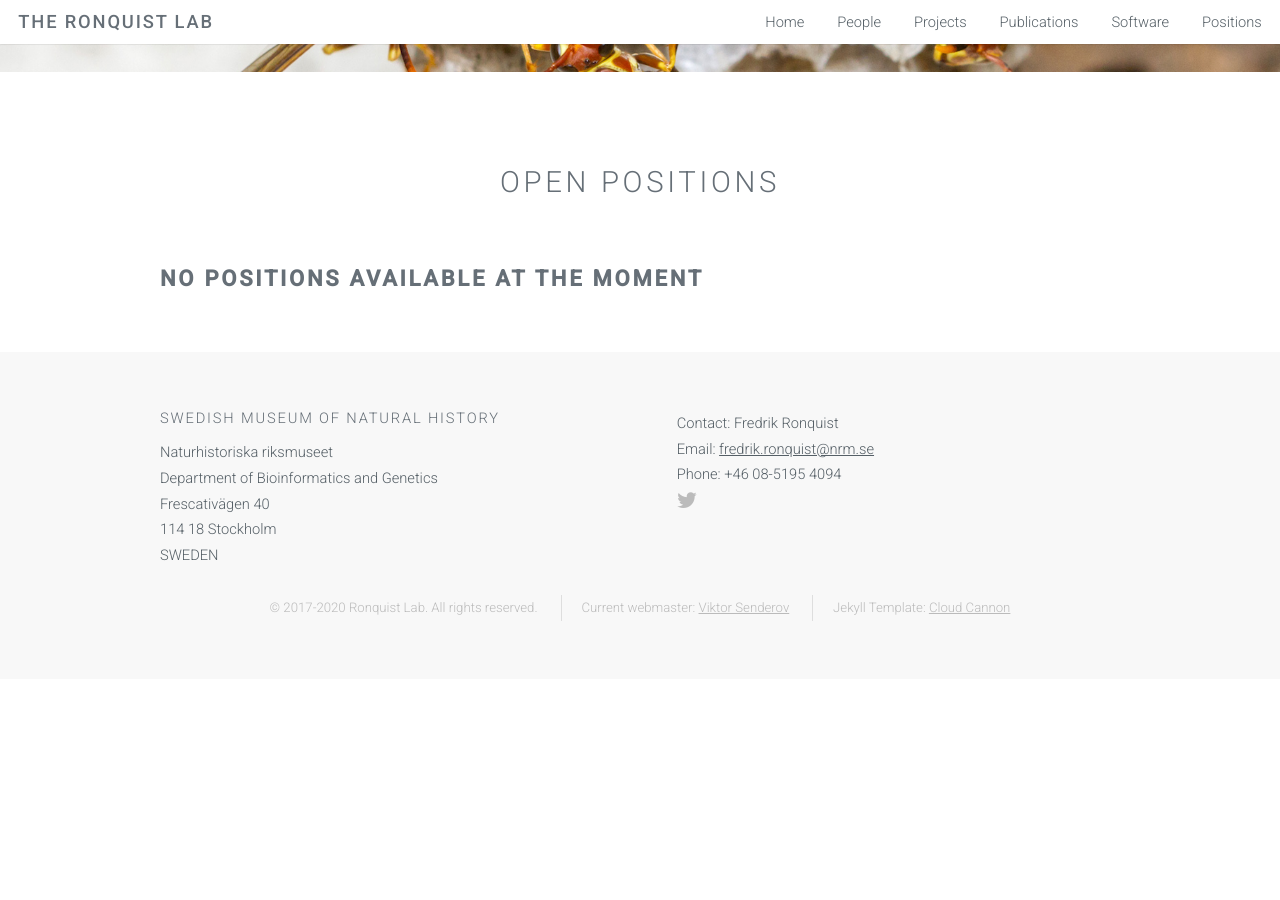
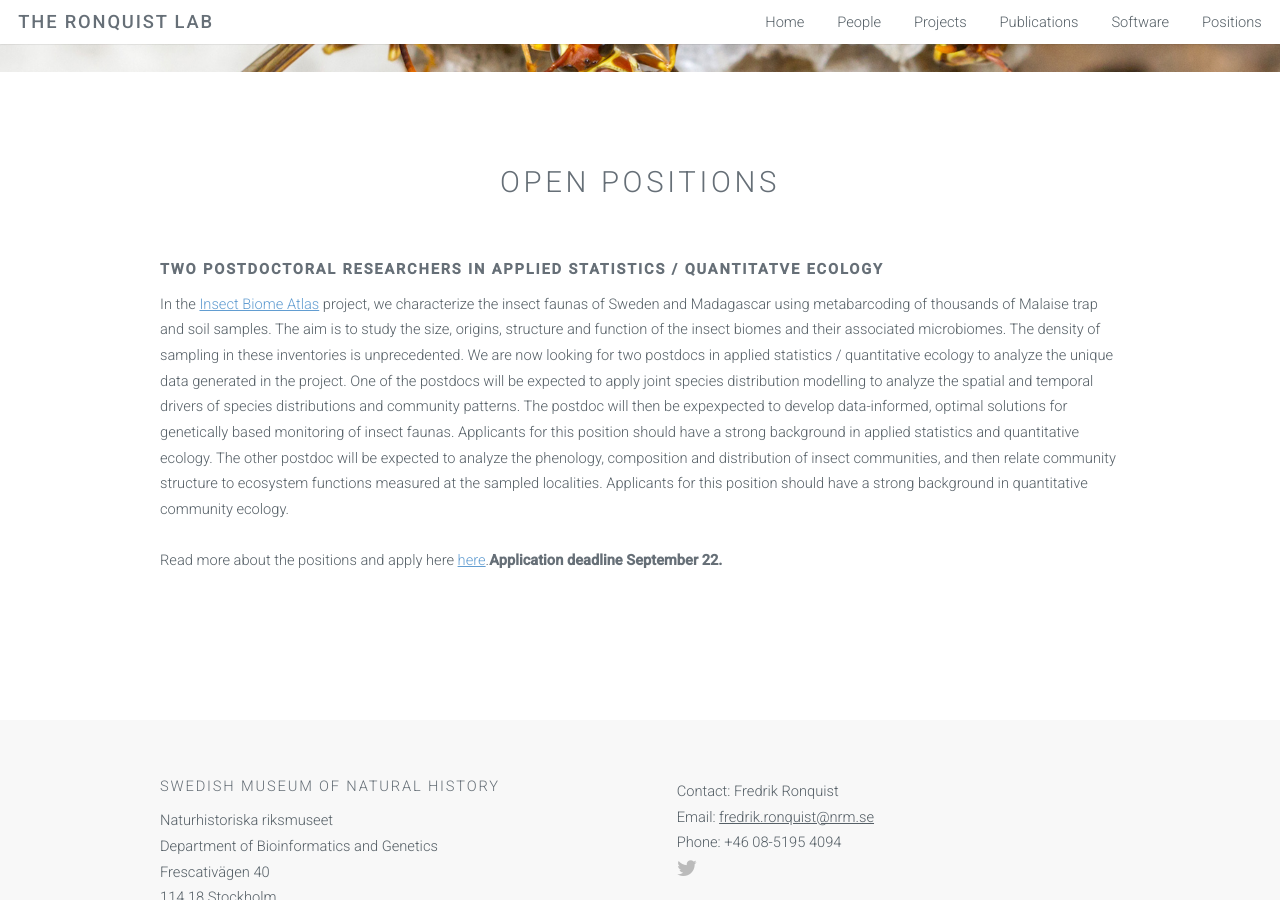
Before and after one commit to ronquistlab/ronquistlab.github.io, a Jekyll site: the page built from positions.html, in a window 1280 px wide and 900 px high, scrolled down 383 px. Built offline with Jekyll 4.4.1, drawn with Linux system fonts in a browser that asks for light colours; before the commit the page ends 1062 px from its top, so only the background shows below that.

Commit message:
Added two IBA postdoc positions

```diff
--- a/positions.html
+++ b/positions.html
@@ -15,9 +15,24 @@ layout: default
 
 <!--      <br/><br/><br/>  -->
 
-        <h2><strong>No positions available at the moment</strong></h2>
+        <h1><strong>Two postdoctoral researchers in applied statistics / quantitatve ecology</strong></h1>
+        <p> In the <a href="https://insectbiomeatlas.org">Insect Biome Atlas</a> project, we characterize the insect faunas of Sweden and Madagascar using metabarcoding of thousands of Malaise trap and soil samples. The aim is to study the size, origins, structure and function of the insect biomes and their associated microbiomes. The density of sampling in these inventories is unprecedented.
 
-<!--
+        We are now looking for two postdocs in applied statistics / quantitative ecology to analyze the unique data generated in the project. One of the postdocs will be expected to apply joint species distribution modelling to analyze the spatial and temporal drivers of species distributions and community patterns. The postdoc will then be expexpected to develop data-informed, optimal solutions for genetically based monitoring of insect faunas. Applicants for this position should have a strong background in applied statistics and quantitative ecology. The other postdoc will be expected to analyze the phenology, composition and distribution of insect communities, and then relate community structure to ecosystem functions measured at the sampled localities. Applicants for this position should have a strong background in quantitative community ecology.
+
+	    <br /><br />
+
+        Read more about the positions and apply here <a href="https://www.nrm.se/en/ommuseet/jobbahososs/ledigatjanster.9005019.html">here</a>.<b>Application deadline September 22.</b>
+        </p>
+
+        <br/><br/><br/>
+
+
+<!-- Put this in when there are no entries:
+    <h2><strong>No positions available at the moment</strong></h2>
+-->
+
+<!-- Template entry:
         <h1><strong>Postdoc in probabilistic programming</strong></h1>
         <p> We are looking for a postdoc interested in developing new modeling and inference tools based on universal probabilistic programming, an approach that has attracted considerable attention across scientific disciplines in recent years. Specifically, we will be developing a domain-specific language to describe phylogenetics problems, TreePPL, and design new inference strategies for such model descriptions. The goal is to successfully tackle some of the most challenging research problems in statistical phylogenetics and phylogenomics. For some early success stories, see our recent <a href="https://doi.org/10.1101/2020.06.16.154443">paper on bioRxiv</a>. The postdoc will be encouraged to develop new projects, apply for third-party funding, supervise students and lecture at courses.
 
```
